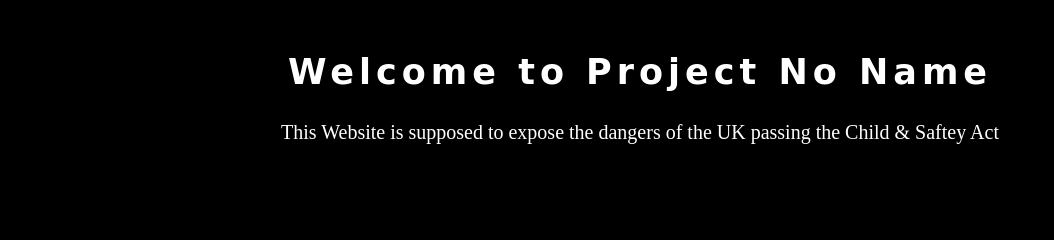
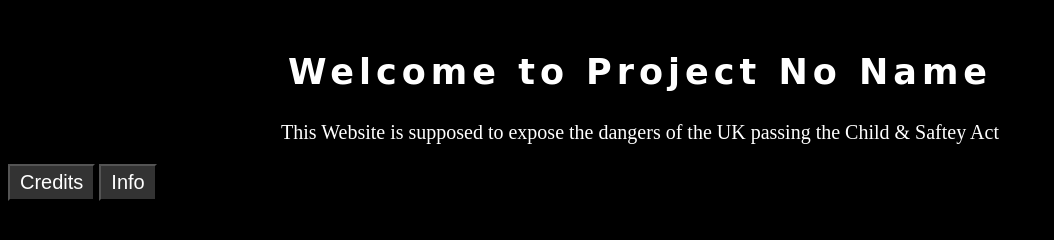
Before and after one commit to unfavjef/Project-no-name, a plain HTML site: page index.html in a window 1280 px wide. Shown: the part 76-316 px from the top of the page, without its empty margins (0-1054 px from the left). Drawn offline with Linux system fonts and the light colour scheme; a web font is replaced by a local one.

Commit message:
Added Some test buttons to go to different pages

```diff
--- a/index.html
+++ b/index.html
@@ -12,4 +12,6 @@
     <br>
     <h2>Welcome to Project No Name</h2>
     <p>This Website is supposed to expose the dangers of the UK passing the Child & Saftey Act</p>
+    <button href="credit.html">Credits</button>
+    <button href="info.html">Info</button>
 </body>
```
